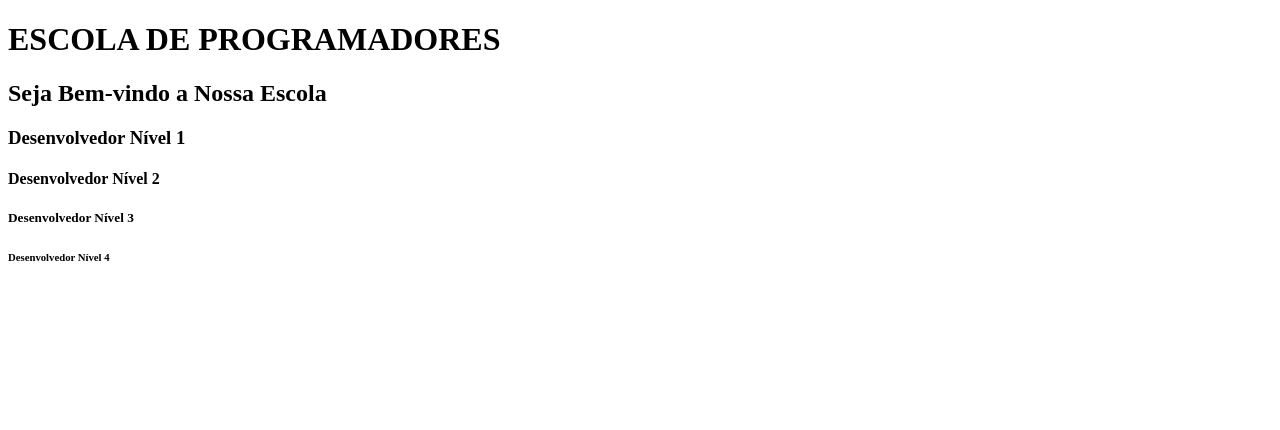
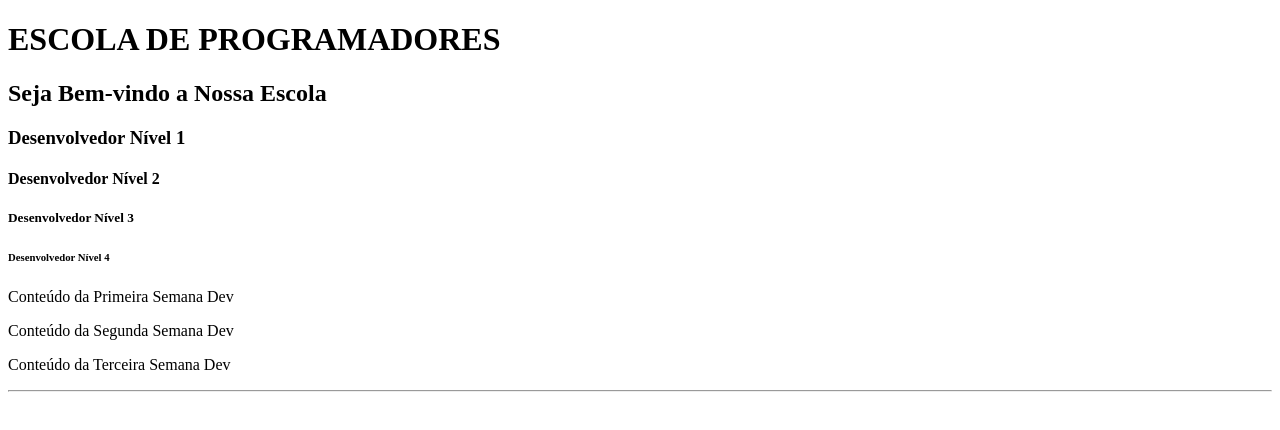
Before and after one commit to andrerspinola/Exemplo1, a plain HTML site: page index.html in a window 1280 px wide. Drawn offline with Linux system fonts and the light colour scheme.

Commit message:
adicionando paragrafo, lorem e linha divisoria

```diff
--- a/index.html
+++ b/index.html
@@ -3,18 +3,20 @@
 <!-- INICIO DO HTML E DEFINIÇÃO LINGUAGEM -->
 <html lang="pt-BR">
 <!-- INICIO DO CABEÇALHO DA PÁGINA -->
+
 <head>
     <!-- IDENTIFICA CARACTERES ESPECIAIS E ACENTOS -->
-        <meta charset="UTF-8"/>
+    <meta charset="UTF-8" />
     <!-- INDENTIFICA A LARGURA DO DISPOSITIVO  -->
-        <meta name="viewport" content="width=device-width, initial-scale=1.0"/>
+    <meta name="viewport" content="width=device-width, initial-scale=1.0" />
     <!-- TITULO DA PÁGINA -->
     <title>Exemplo1</title>
     <!-- ADICIONANDO ICONE NO CABEÇALHO DA PÁGINA -->
-        <link rel="shortcut icon" href="./Icone.png"/>
+    <link rel="shortcut icon" href="./Icone.png" />
     <!-- FINAL DO CABEÇALHO DA PÁGINA -->
 </head>
 <!-- INICIO DO CORPO DA PÁGINA(CONTEÚDO) -->
+
 <body>
 
     <!-- TITULOS DE CABEÇALHO -->
@@ -26,9 +28,22 @@
     <h6>Desenvolvedor Nível 4</h6>
 
 
+    <!-- PARAGRAFO -->
+
+    <p>Conteúdo da Primeira Semana Dev</p>
+    <p>Conteúdo da Segunda Semana Dev</p>
+    <p>Conteúdo da Terceira Semana Dev</p>
+
+    <!-- Linha Divisoria -->
+    <hr>
+
+    <!-- TRATAMENT0 DE IMAGENS -->
+
+
 
     <!-- FINAL DO CORPO DA PÁGINA -->
 </body>
 
 <!-- FINAL DO HTML -->
+
 </html>
```
Lines whose indentation alone changed are shown as unchanged.
